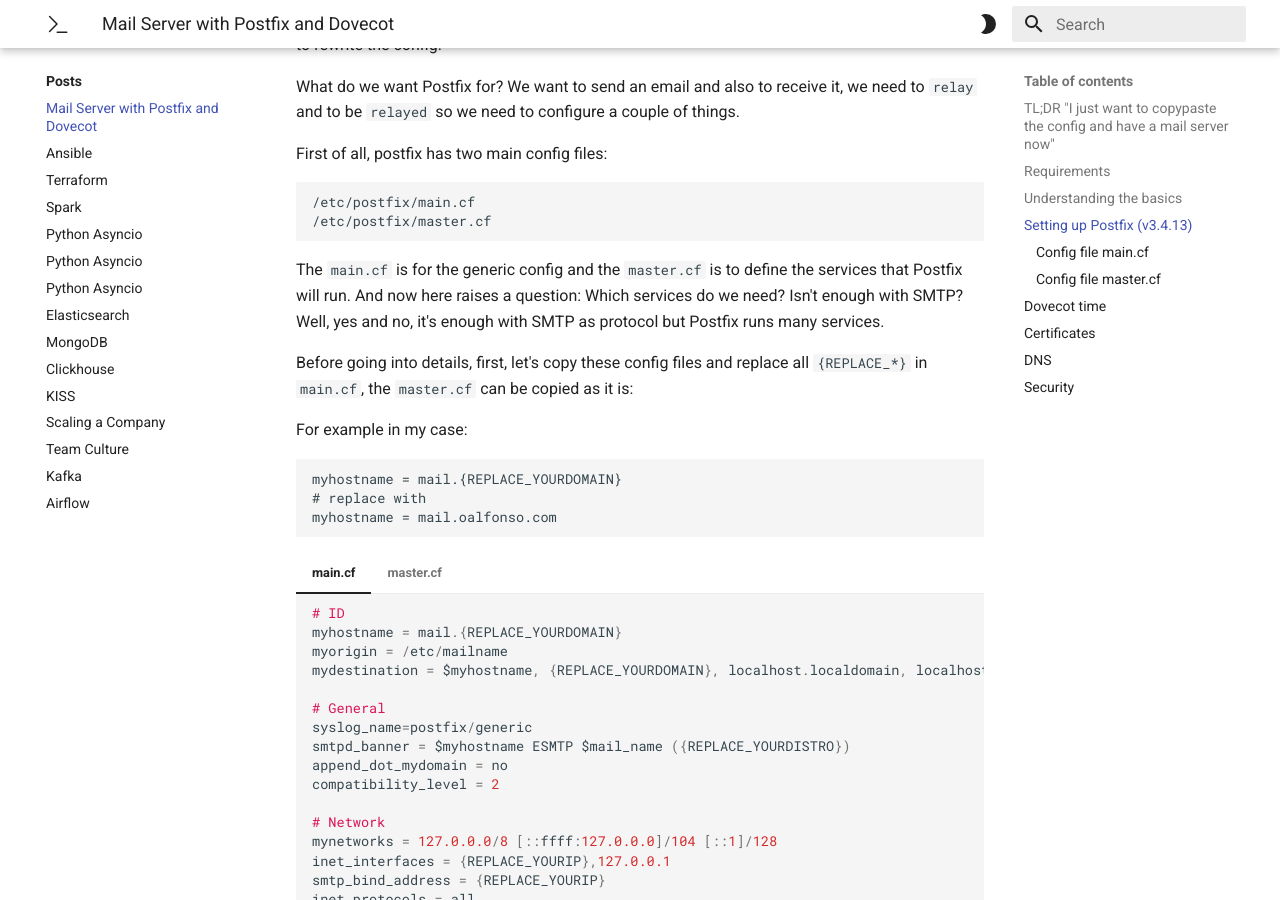
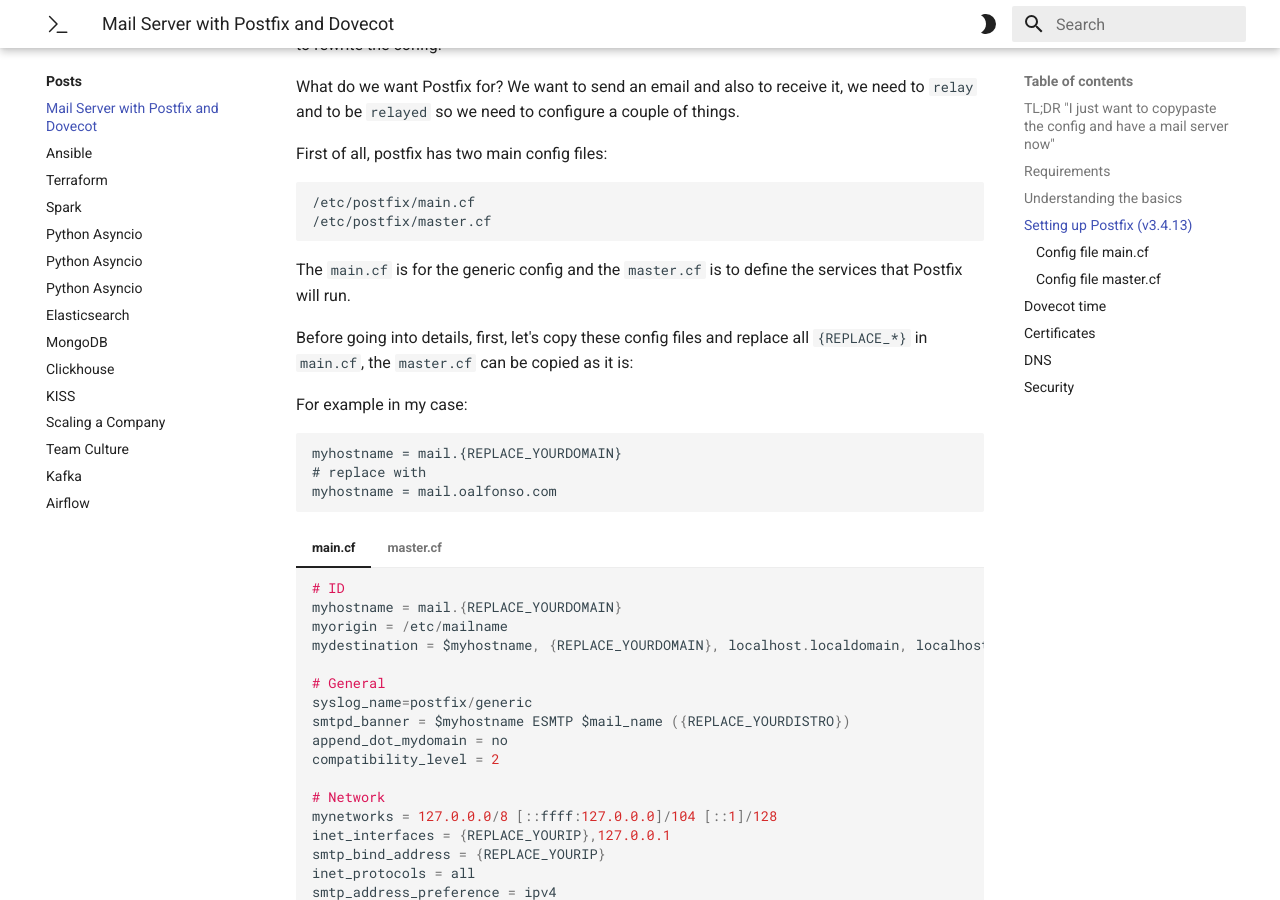
Before and after one commit to oalfonso-o/mkdocs, an MkDocs documentation site: the page built from docs/posts/mailserver.md, in a window 1280 px wide and 900 px high, scrolled down 3375 px. Built offline with MkDocs 1.6.1 and Material for MkDocs 9.7.7, drawn with Linux system fonts in a browser that asks for light colours.

Commit message:
Remove verbose details in postfix config section

```diff
--- a/docs/posts/mailserver.md
+++ b/docs/posts/mailserver.md
@@ -117,7 +117,6 @@ First of all, postfix has two main config files:
     /etc/postfix/master.cf
 
 The `main.cf` is for the generic config and the `master.cf` is to define the services that Postfix will run.
-And now here raises a question: Which services do we need? Isn't enough with SMTP? Well, yes and no, it's enough with SMTP as protocol but Postfix runs many services.
 
 Before going into details, first, let's copy these config files and replace all `{REPLACE_*}` in `main.cf`, the `master.cf` can be copied as it is:
 
```
